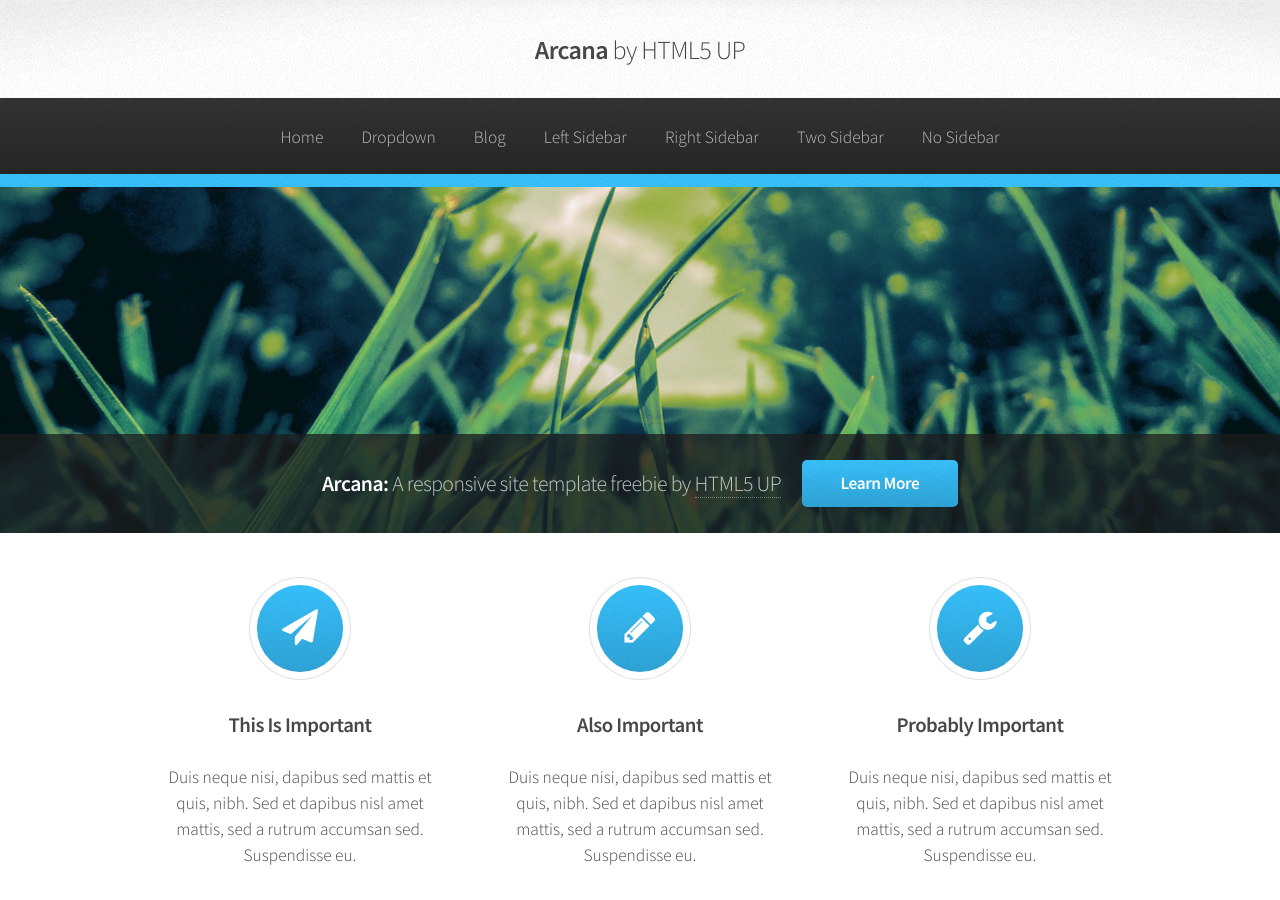
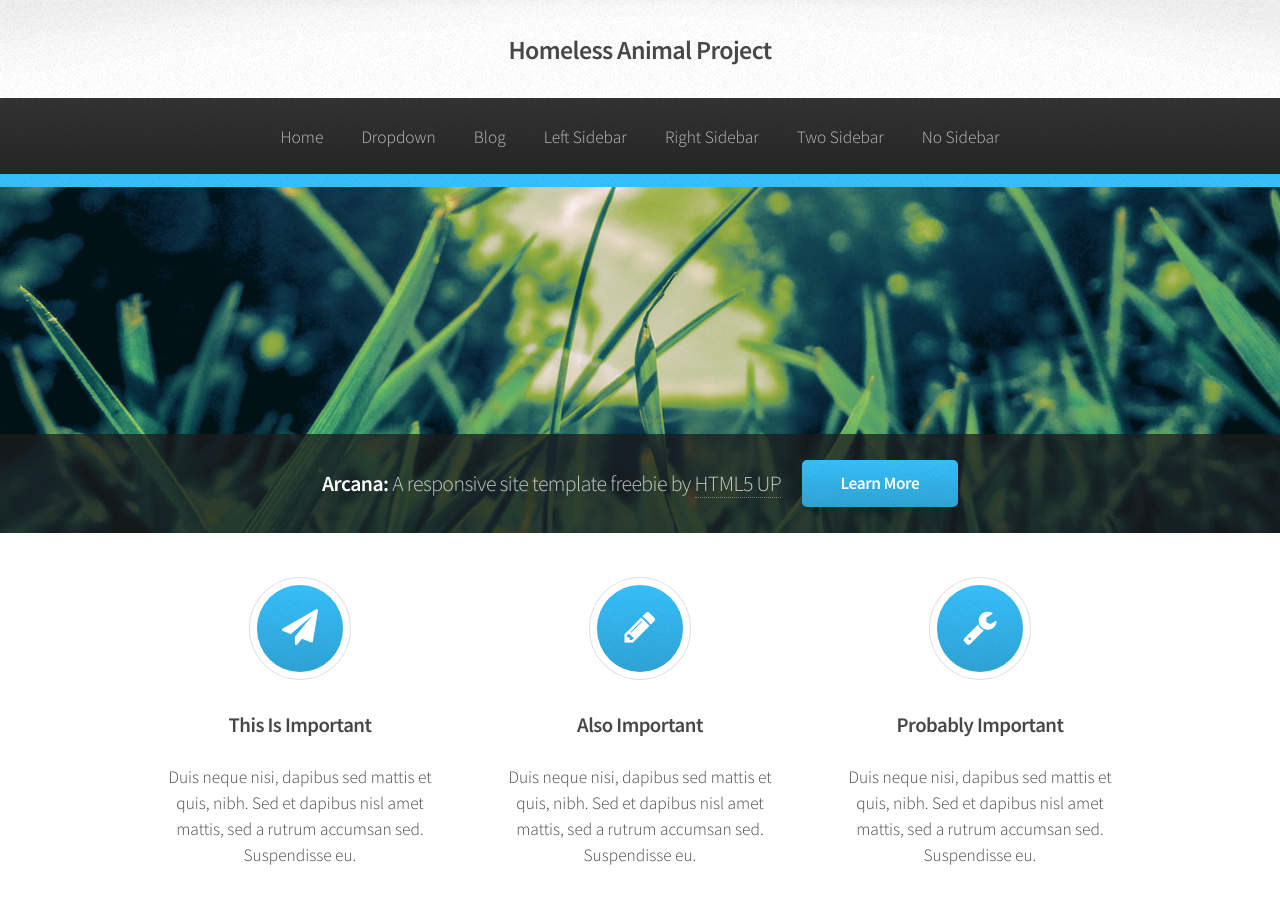
Before and after one commit to HomelessAnimalProject/HomelessAnimalProject.github.io, a Jekyll site: the page built from index.html, in a window 1280 px wide and 900 px high. Built offline with Jekyll 4.4.1, drawn with Linux system fonts in a browser that asks for light colours; the list of posts is cut into pages by our own code.

Commit message:
Use site name in header

```diff
--- a/_includes/header.html
+++ b/_includes/header.html
@@ -29,7 +29,7 @@
 			<div id="header">
 
 				<!-- Logo -->
-					<h1><a href="{{ site.baseurl }}/index.html" id="logo">Arcana <em>by HTML5 UP</em></a></h1>
+					<h1><a href="{{ site.baseurl }}/index.html" id="logo">{{ site.name }}</a></h1>
 
 				<!-- Nav -->
 					<nav id="nav">
```
